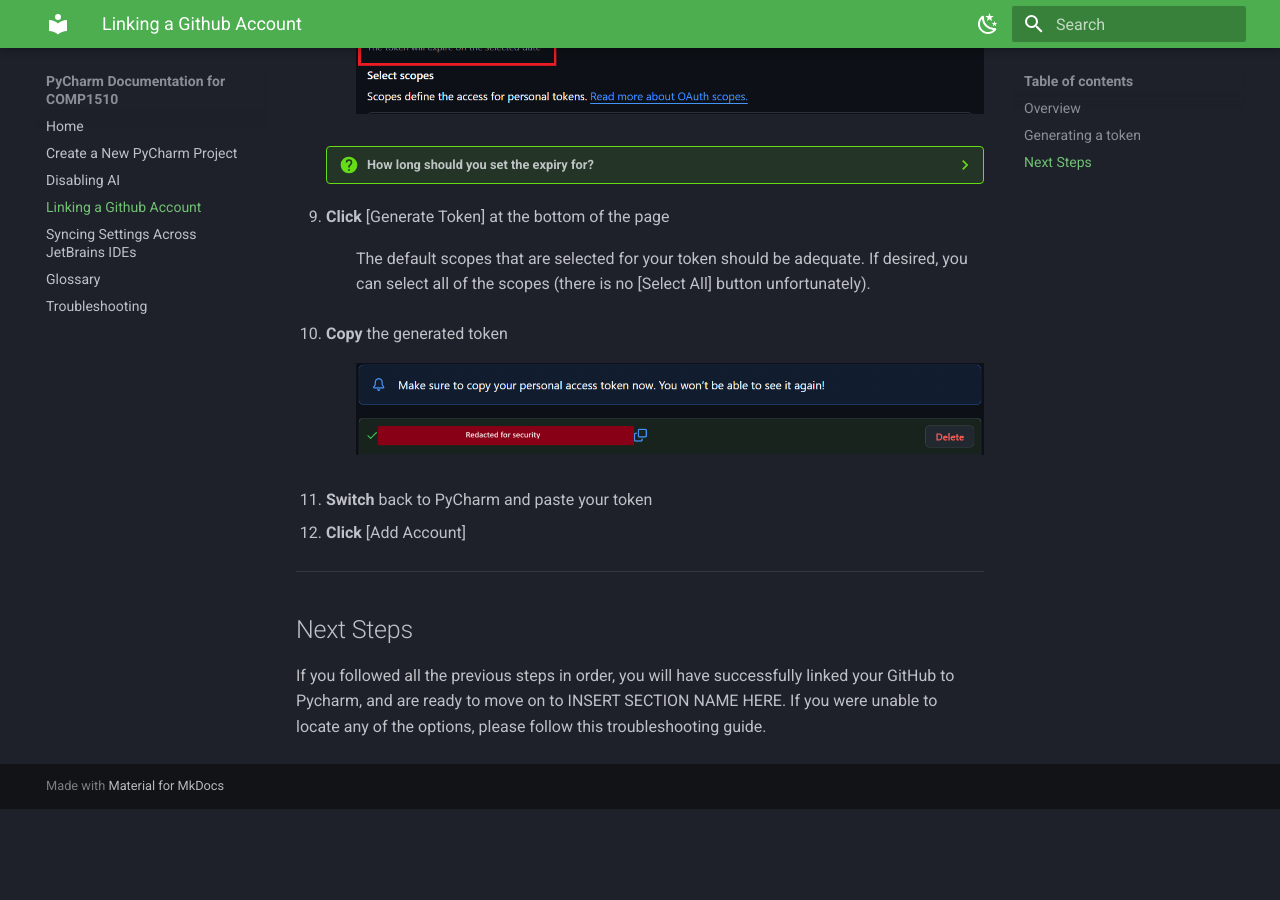
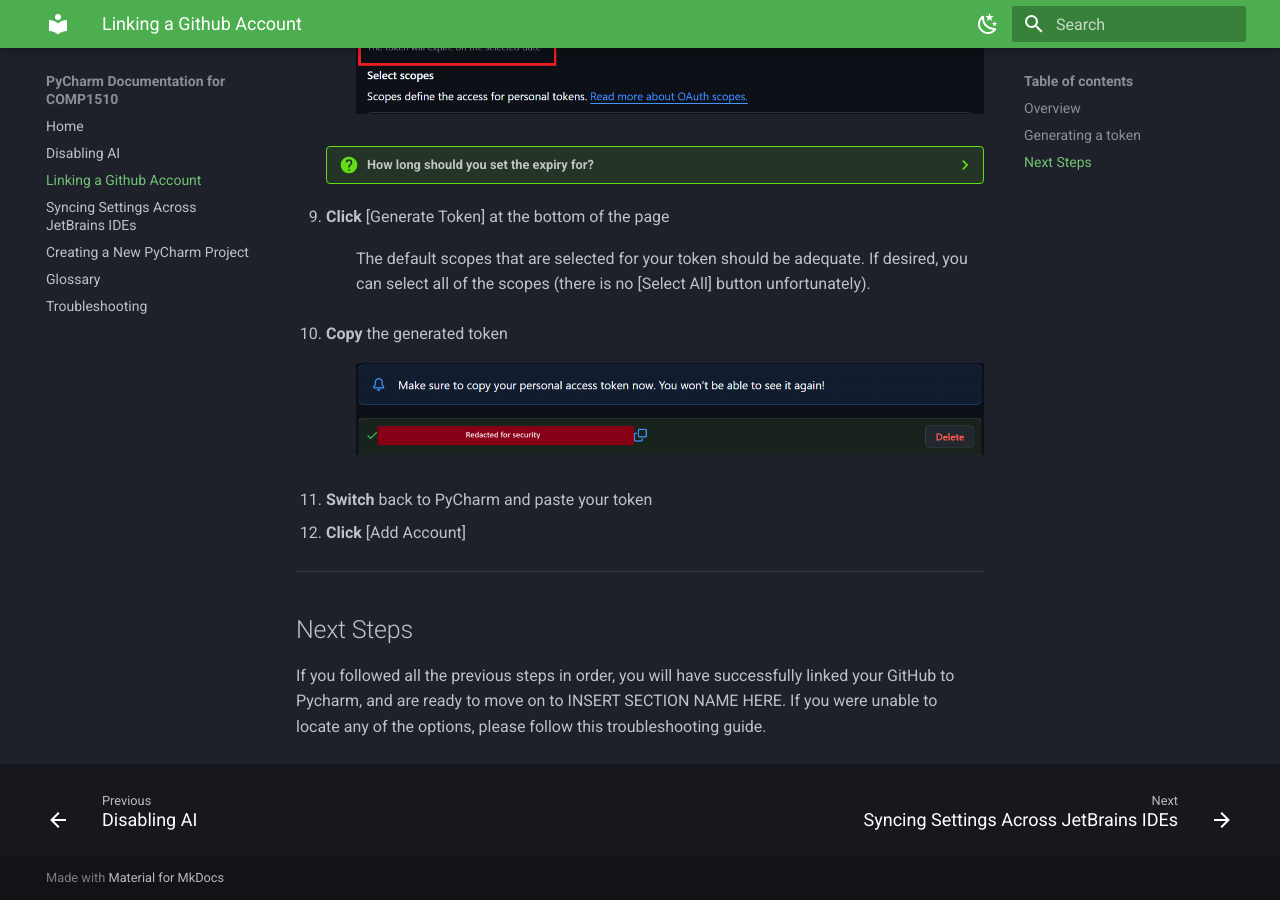
Before and after one commit to farahalterman/mkdocsDemo, an MkDocs documentation site: the page built from docs/Linking_Github.md, in a window 1280 px wide and 900 px high, scrolled down 3013 px. Built offline with MkDocs 1.6.1 and Material for MkDocs 9.7.7, drawn with Linux system fonts in a browser that asks for light colours; before the commit the page ends 3821 px from its top, so only the background shows below that.

Commit message:
Refine navigation

```diff
--- a/mkdocs.yml
+++ b/mkdocs.yml
@@ -18,6 +18,16 @@ theme:
         name: Light mode
       primary: green
       accent: light green
+  features:
+      - navigation.footer
+nav:
+  - Home: index.md
+  - Disabling AI: Disabling_AI.md
+  - Linking a Github Account: Linking_Github.md
+  - Syncing Settings Across JetBrains IDEs: Syncing_IDE_Settings.md
+  - Creating a New PyCharm Project: Create_Project.md
+  - Glossary: Glossary.md
+  - Troubleshooting: Troubleshooting.md
 
 markdown_extensions:
   - pymdownx.inlinehilite
```
Also changed, not shown: docs/Create_Project.md (+1 -1 lines).
